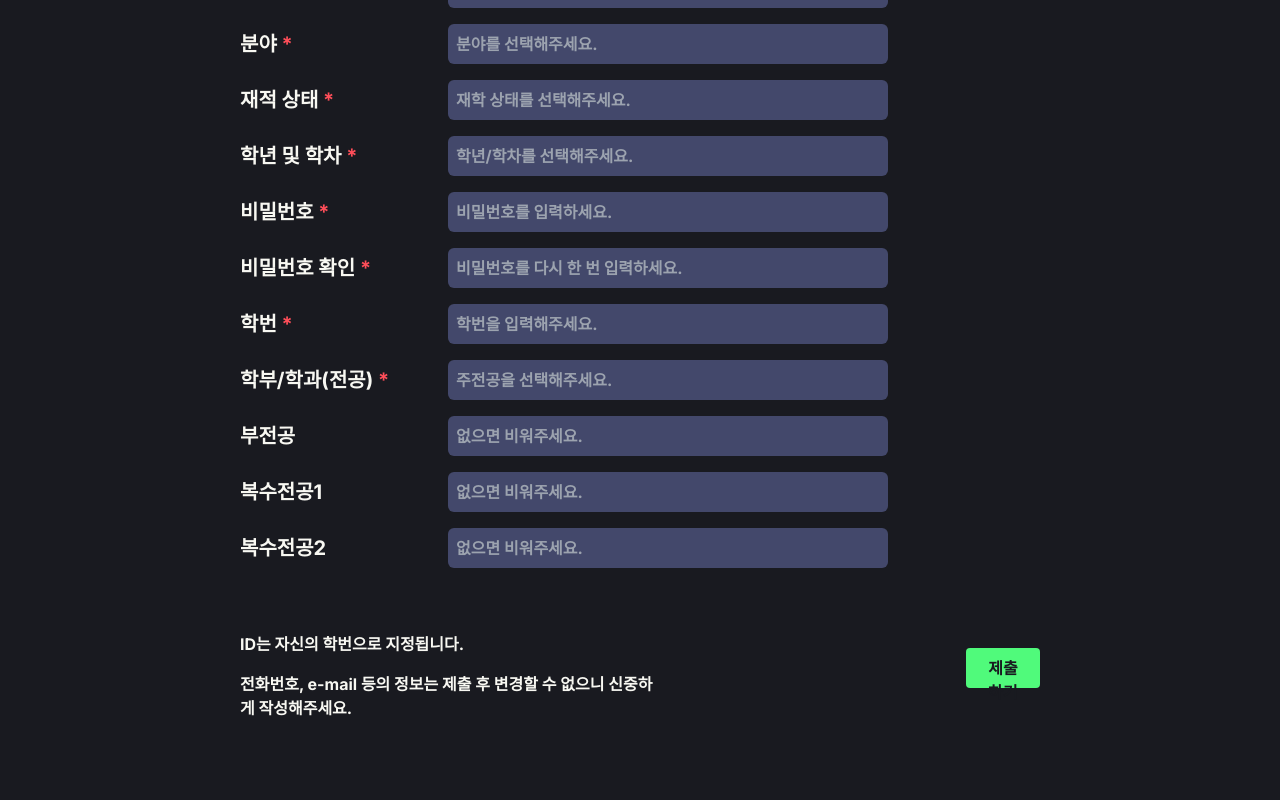
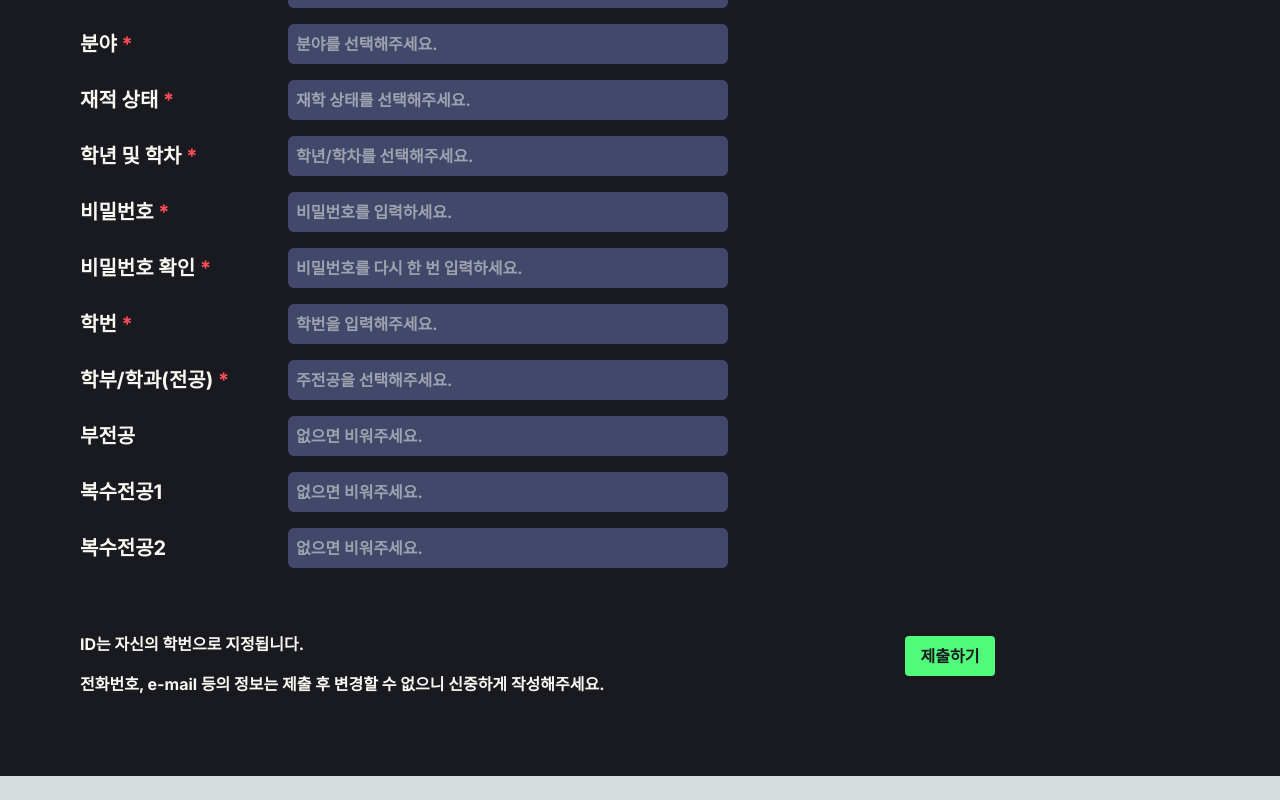
Before and after one commit to iKeeper-202302-HomepagePJ/Front-End, a Next.js app: page /signup in a window 1280 px wide. Shown: the part 548-1348 px from the top of the page. After the commit the page ends 1324 px from the top, so only its background shows below. Built offline with nearby package versions, Linux system fonts and the light colour scheme.

Commit message:
제출하기 버튼 위치 수정중

```diff
--- a/src/app/signup/page.tsx
+++ b/src/app/signup/page.tsx
@@ -127,8 +127,8 @@ const SignupPage: React.FC = () => {
   };
 
   return (
-    <div className="min-h-screen flex bg-black">
-      <div className="text-white font-bold text-xl ml-60 mr-60 mb-20">
+    <div className="min-h-screen flex bg-black justify-between px-20">
+      <div className="text-white font-bold text-xl mb-20">
         <h2 className="text-bold text-[26px] mb-6 mt-60">회원가입</h2>
         <form onSubmit={handleSubmit}>
           <InputBox
@@ -266,7 +266,7 @@ const SignupPage: React.FC = () => {
                 전화번호, e-mail 등의 정보는 제출 후 변경할 수 없으니 신중하게 작성해주세요.
               </div>
             </div>
-            <div className="flex justify-end mt-8 ml-[300px]">
+            <div className="flex mt-8 ml-[300px] items-center">
               {errors.global.isError && (
                 <div className="text-red text-base mt-2 mr-4">{errors.global.message}</div>
               )}
```
